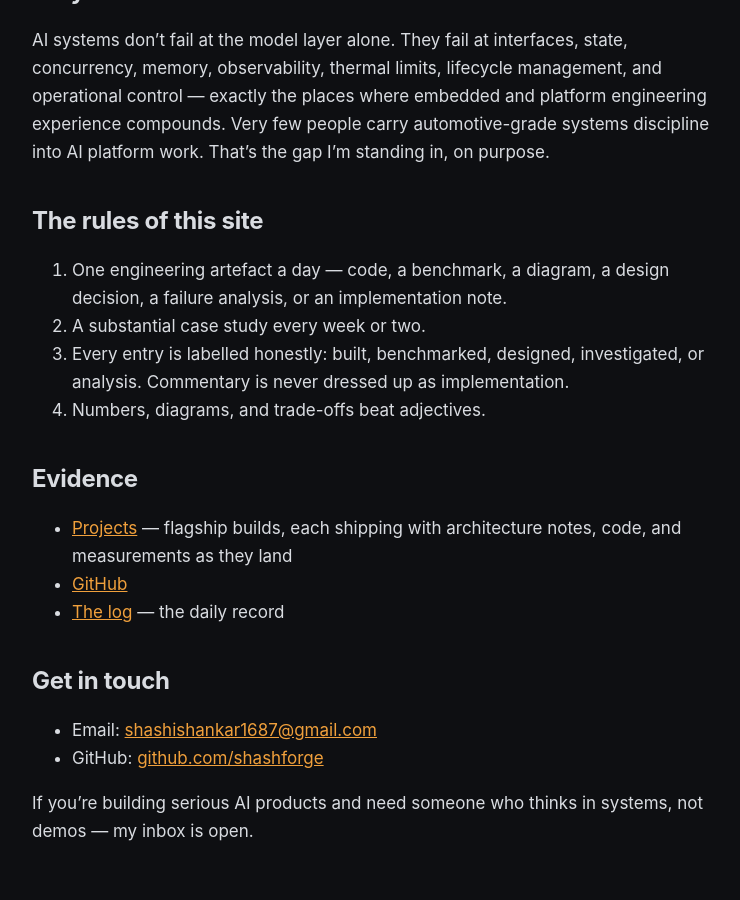
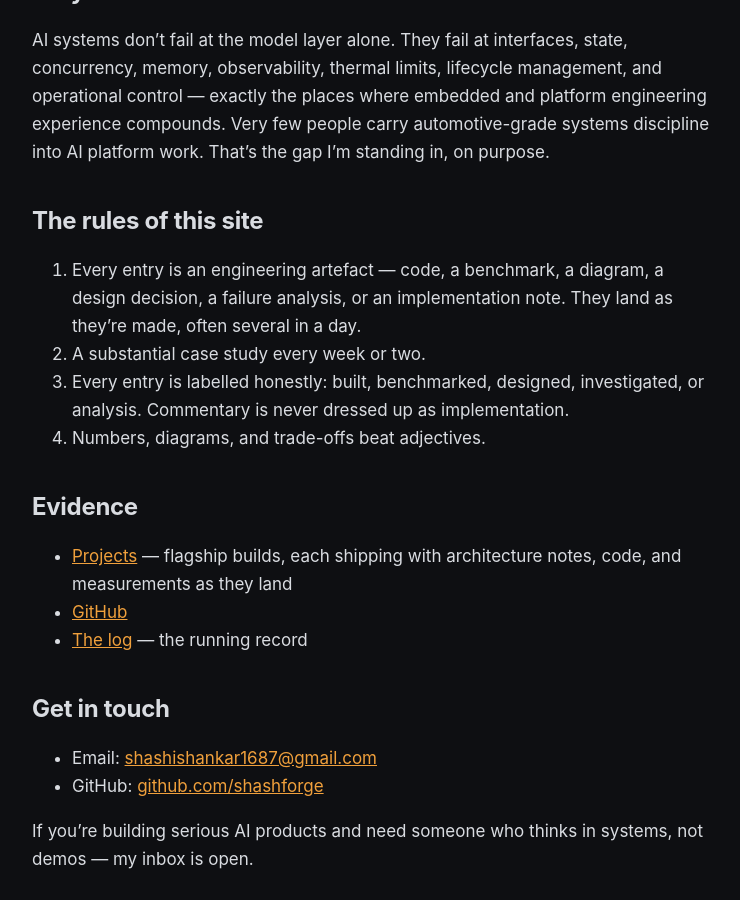
Before and after one commit to shashforge/shashforge.github.io, a Jekyll site: the page built from about.md, in a window 1280 px wide and 900 px high, scrolled down 637 px. Shown: the whole window, without its empty margins (268-1008 px from the left). Built offline with Jekyll 4.4.1, drawn with Linux system fonts in a browser that asks for light colours.

Commit message:
Revise wording for clarity in about.md

```diff
--- a/about.md
+++ b/about.md
@@ -31,8 +31,9 @@ gap I'm standing in, on purpose.
 
 ## The rules of this site
 
-1. One engineering artefact a day — code, a benchmark, a diagram, a
-   design decision, a failure analysis, or an implementation note.
+1. Every entry is an engineering artefact — code, a benchmark, a
+   diagram, a design decision, a failure analysis, or an implementation
+   note. They land as they're made, often several in a day.
 2. A substantial case study every week or two.
 3. Every entry is labelled honestly: built, benchmarked, designed,
    investigated, or analysis. Commentary is never dressed up as
@@ -44,7 +45,7 @@ gap I'm standing in, on purpose.
 - [Projects](/projects/) — flagship builds, each shipping with
   architecture notes, code, and measurements as they land
 - [GitHub](https://github.com/shashforge)
-- [The log](/) — the daily record
+- [The log](/) — the running record
 
 ## Get in touch
 
```
